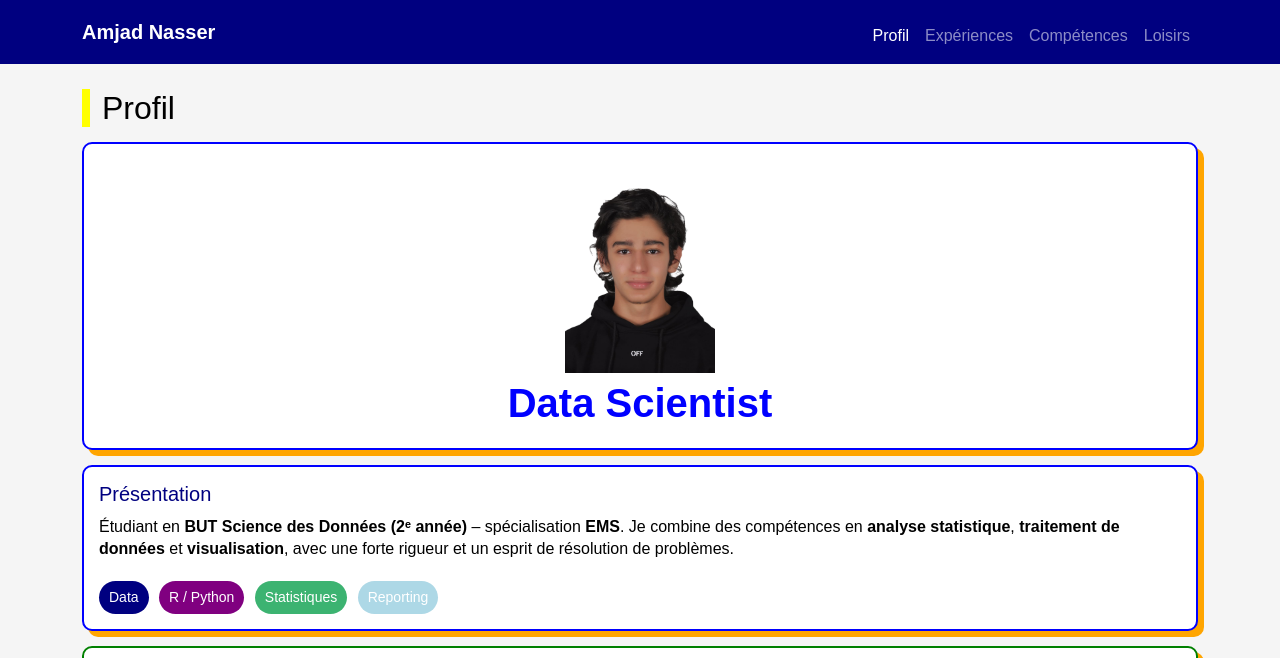
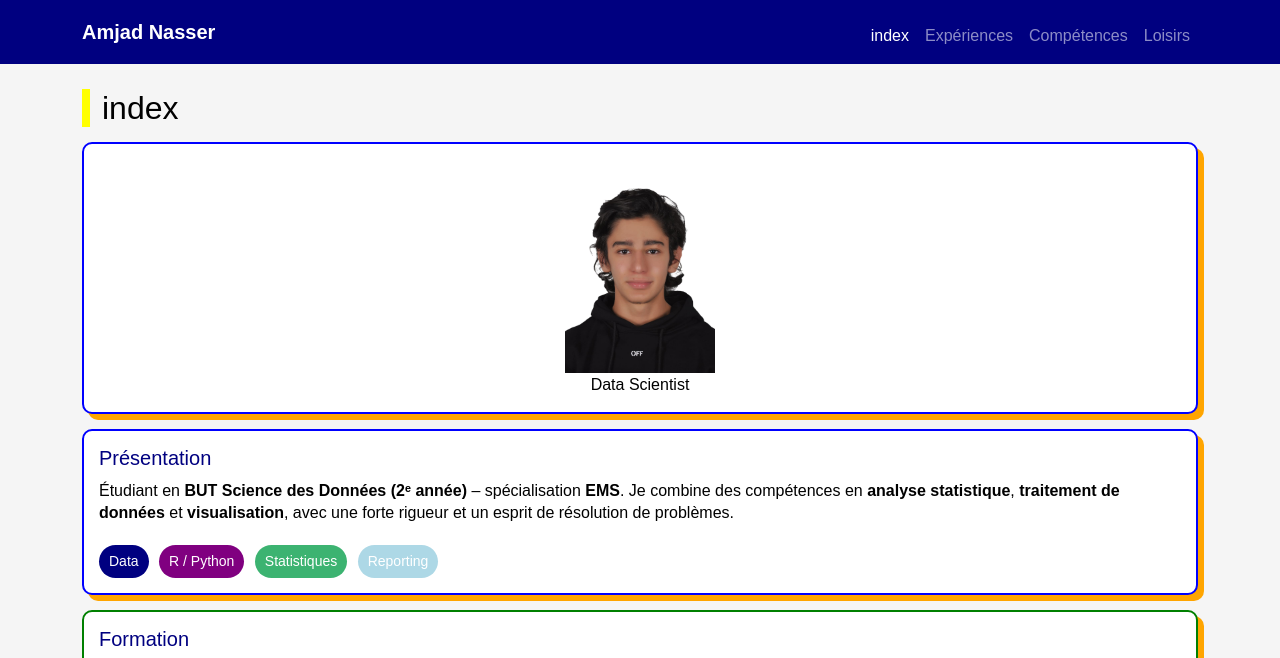
Before and after one commit to amjadnasser126/e-portfolio, a plain HTML site: page index.html in a window 1280 px wide. Shown: the top 658 px of the page. Drawn offline with nearby package versions, Linux system fonts and the light colour scheme; files that its build step writes are made by us from their sources.

Commit message:
Update and rename Profil.html to index.html

```diff
--- a/Profil.html
+++ b/index.html
@@ -3,7 +3,7 @@
 <head>
   <meta charset="utf-8">
   <meta name="viewport" content="width=device-width, initial-scale=1">
-  <title>Portfolio - Profil</title>
+  <title>Portfolio - index</title>
 
   <link rel="stylesheet" href="https://cdn.jsdelivr.net/npm/bootstrap@5.3.3/dist/css/bootstrap.min.css">
   <link rel="stylesheet" href="css/style.css">
@@ -13,14 +13,14 @@
 
 <nav class="navbar navbar-expand-lg navbar-dark" style="background-color: navy;">
   <div class="container">
-    <a class="navbar-brand" href="Profil.html"><b>Amjad Nasser</b></a>
+    <a class="navbar-brand" href="index.html"><b>Amjad Nasser</b></a>
 
     <button class="navbar-toggler" type="button" data-bs-toggle="collapse" data-bs-target="#menu">
       <span class="navbar-toggler-icon"></span>
     </button>
     <div class="collapse navbar-collapse" id="menu">
       <ul class="navbar-nav ms-auto">
-        <li class="nav-item"><a class="nav-link active" href="Profil.html">Profil</a></li>
+        <li class="nav-item"><a class="nav-link active" href="index.html">index</a></li>
         <li class="nav-item"><a class="nav-link" href="experiences.html">Expériences</a></li>
         <li class="nav-item"><a class="nav-link" href="competences.html">Compétences</a></li>
         <li class="nav-item"><a class="nav-link" href="loisirs.html">Loisirs</a></li>
@@ -31,13 +31,13 @@
 
 <main>
   <section class="container">
-    <h1>Profil</h1>
+    <h1>index</h1>
       <div class="bloc">
      <div class="header img">
 
       <img src="image/m.png" alt="moi photo">
 
-    <div  align = "center" class="profil-titre">
+    <div  align = "center" class="index-titre">
       <span> Data Scientist</span>
     </div>
   </div>
```
